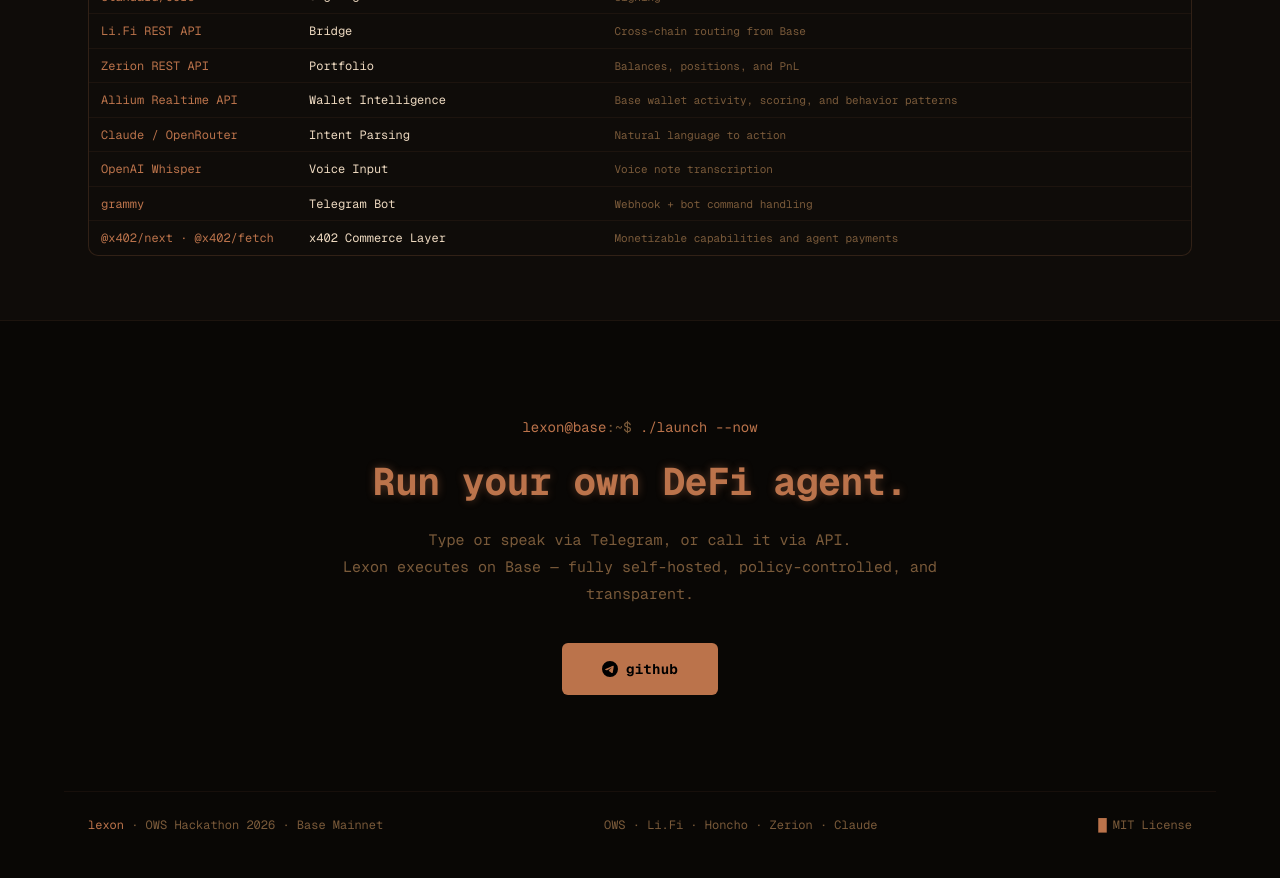
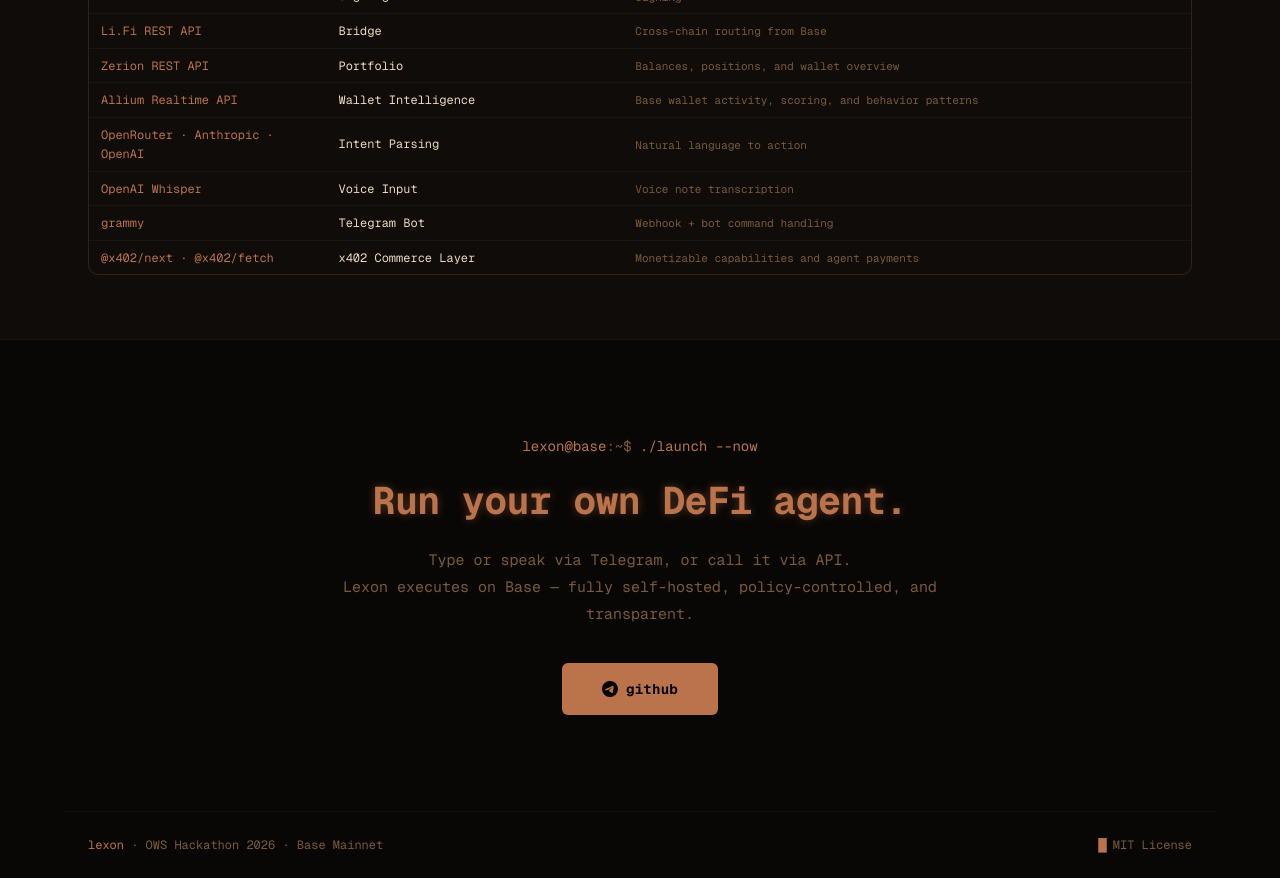
Before and after one commit to dlkakbs/lexon, a Next.js app: page / in a window 1280 px wide. Shown: the part 2580-3458 px from the top of the page. Built offline with nearby package versions, Linux system fonts and the light colour scheme.

Commit message:
Tighten stack and footer copy

```diff
--- a/app/page.tsx
+++ b/app/page.tsx
@@ -256,9 +256,9 @@
                   {[
                     { mod: "@open-wallet-standard/core", role: "Wallet · Agent Access · Policy · Signing", note: "Local wallet management, scoped agent access, policy validation, and transaction signing" },
                     { mod: "Li.Fi REST API",             role: "Bridge",                    note: "Cross-chain routing from Base" },
-                    { mod: "Zerion REST API",            role: "Portfolio",                 note: "Balances, positions, and PnL" },
+                    { mod: "Zerion REST API",            role: "Portfolio",                 note: "Balances, positions, and wallet overview" },
                     { mod: "Allium Realtime API",        role: "Wallet Intelligence",       note: "Base wallet activity, scoring, and behavior patterns" },
-                    { mod: "Claude / OpenRouter",        role: "Intent Parsing",            note: "Natural language to action" },
+                    { mod: "OpenRouter · Anthropic · OpenAI", role: "Intent Parsing",      note: "Natural language to action" },
                     { mod: "OpenAI Whisper",             role: "Voice Input",               note: "Voice note transcription" },
                     { mod: "grammy",                    role: "Telegram Bot",              note: "Webhook + bot command handling" },
                     { mod: "@x402/next · @x402/fetch",   role: "x402 Commerce Layer",       note: "Monetizable capabilities and agent payments" },
@@ -304,7 +304,6 @@
         <div>
           <span className="text-green">lexon</span> · OWS Hackathon 2026 · Base Mainnet
         </div>
-        <div>OWS · Li.Fi · Honcho · Zerion · Claude</div>
         <div>
           <span className="text-green blink">█</span>
           <span style={{ marginLeft: 6 }}>MIT License</span>
```
